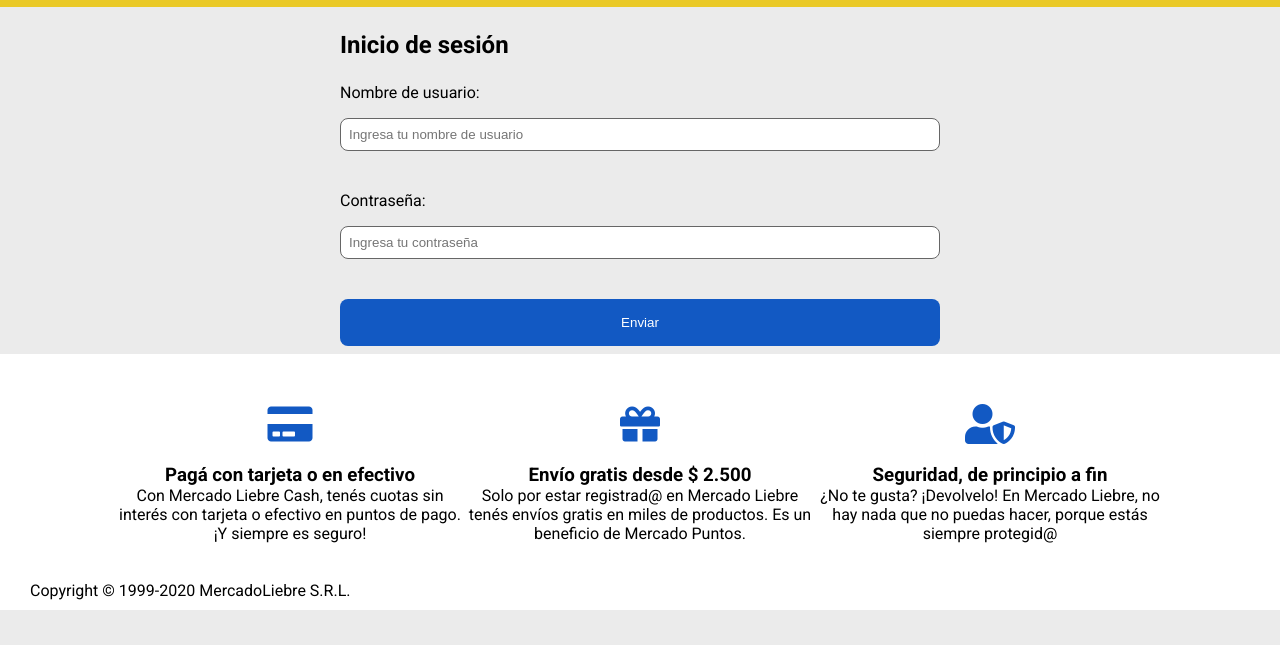
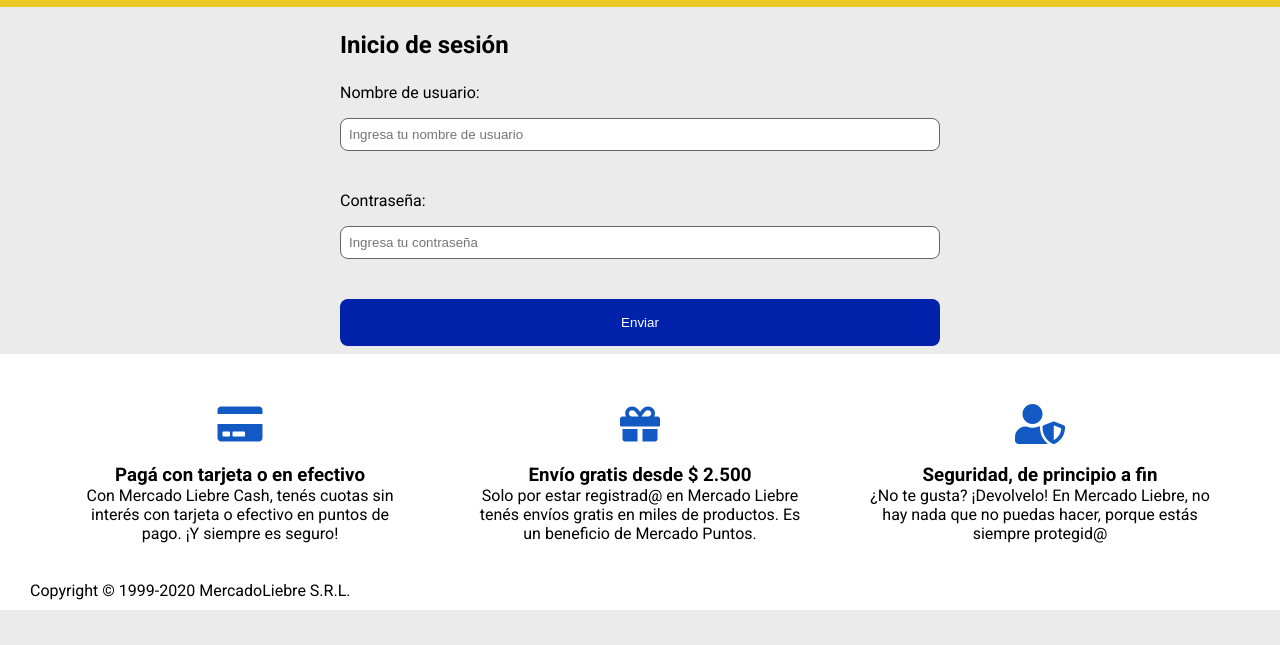
Before and after one commit to MauroPdz/dh-mliebre, a website: page views/login.html in a window 1280 px wide. In both pictures the pointer is over the button "Enviar". Shown: the part 155-800 px from the top of the page. Drawn offline with Linux system fonts and the light colour scheme.

Commit message:
Footer con transiciones

```diff
--- a/public/css/styles.css
+++ b/public/css/styles.css
@@ -241,6 +241,11 @@
     display: block;
 }
 
+form button:hover.send,
+form button:hover.reset {
+    background-color: #0022AA;
+}
+
 /* Formulario de Registro */
 
 .register-form form {
@@ -278,6 +283,10 @@
     font-size: 40px;
     margin: 40px 0 20px 0;
     color: #1259c3;
+}
+
+footer div i:hover.imgs-footer {
+    color: #0022AA;
 }
 
 footer span .rights {
@@ -409,6 +418,10 @@
         margin: 0 auto;
         max-width: 1200px;
     }
+
+    footer div {
+        padding: 0 30px;
+    }
 }
 
 /*
```
